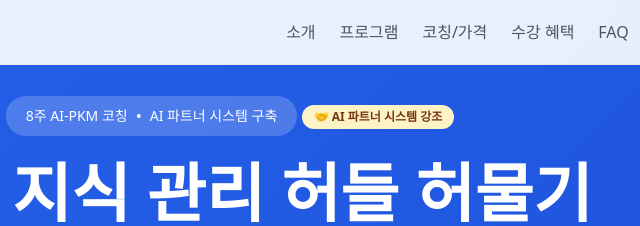
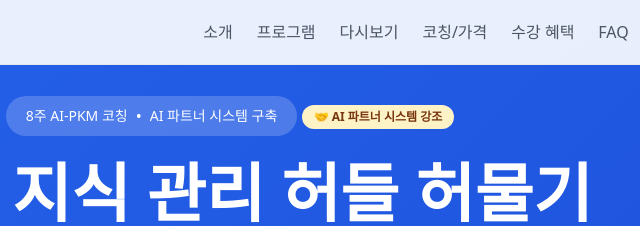
Before and after one commit to productibe/webinar_2025.09, a website: page sales/index.html in a window 1280 px wide. Shown: the top 226 px of the page, 410-1050 px from the left. Drawn offline with nearby package versions, Linux system fonts and the light colour scheme.

Commit message:
feat(nav): add ‘다시보기’ link to webinar replay section

```diff
--- a/sales/index.html
+++ b/sales/index.html
@@ -64,6 +64,7 @@
         <div class="hidden md:flex items-center space-x-6">
           <a href="#about" class="text-gray-600 hover:text-gray-900">소개</a>
           <a href="#program" class="text-gray-600 hover:text-gray-900">프로그램</a>
+          <a href="#section-4-preview" class="text-gray-600 hover:text-gray-900">다시보기</a>
           <a href="#offerings" class="text-gray-600 hover:text-gray-900">코칭/가격</a>
           <a href="#benefits" class="text-gray-600 hover:text-gray-900">수강 혜택</a>
           <a href="#faq" class="text-gray-600 hover:text-gray-900">FAQ</a>
```
